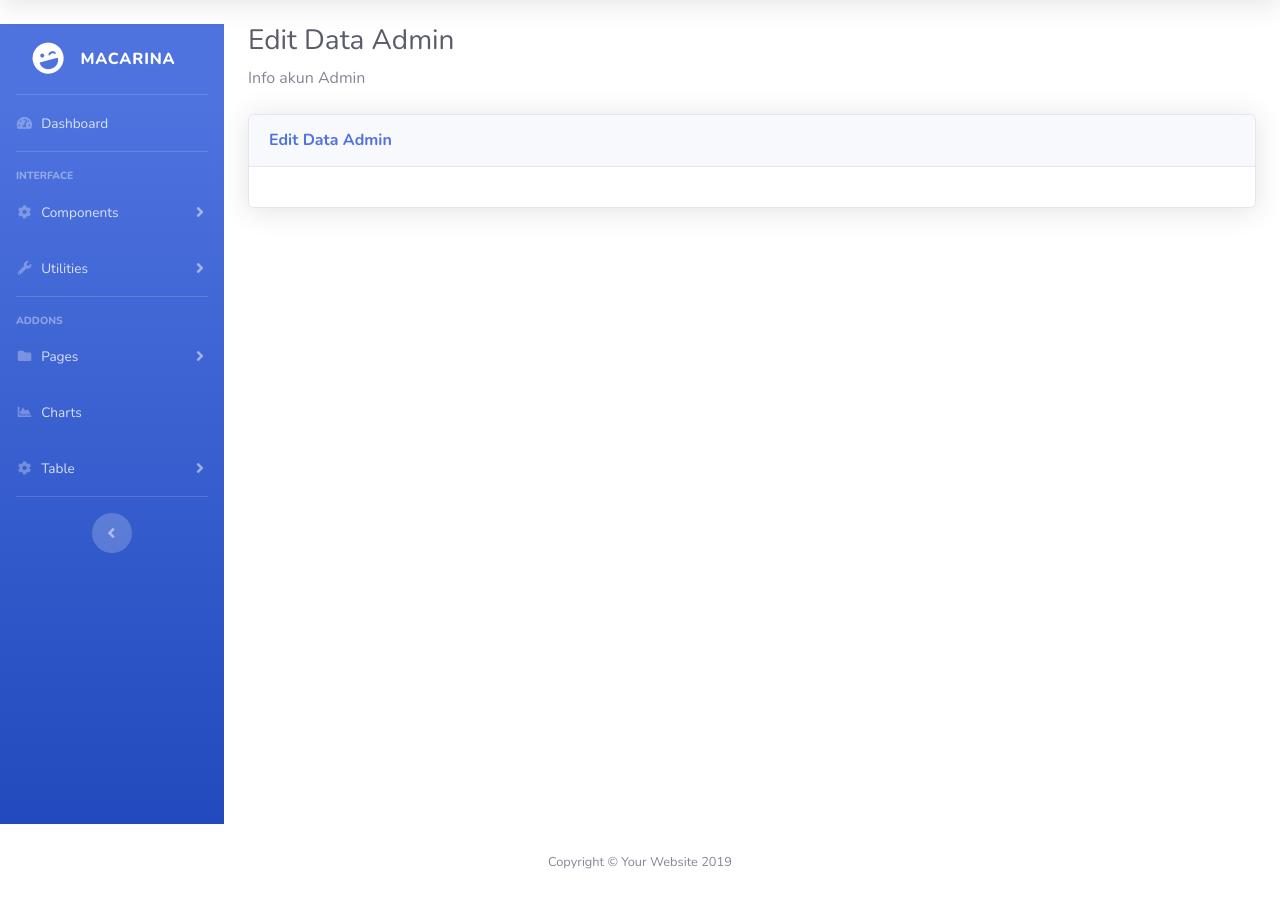
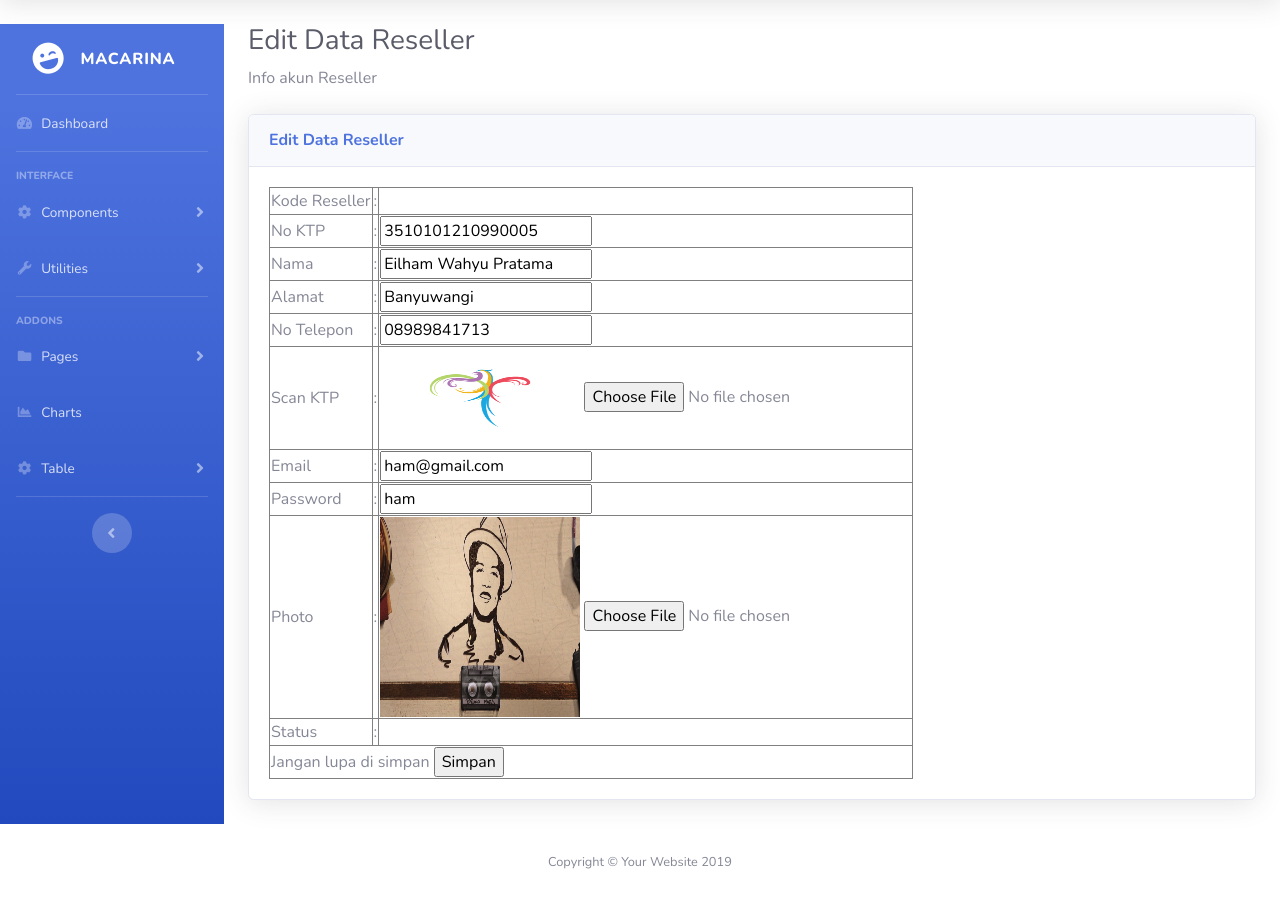
Before and after one commit to anjualiciajohan/Macarina, a PHP site: page /admin/reseller/detReseller.php?txt_idrsl=5 in a window 1280 px wide. Shown: the part 70-971 px from the top of the page. Run offline with PHP 8.4, Linux system fonts and the light colour scheme; data comes from the database, SQL or seed files in the repository; data that the repository does not hold is empty.

Commit message:
Fixing CURD Reseller
editing pada syntac curd reseller, untuk aktif non aktif dan edit data diri reseller

```diff
--- a/admin/reseller/detReseller.php
+++ b/admin/reseller/detReseller.php
@@ -38,53 +38,91 @@ include_once "../config/side.php";
         <div class="container-fluid">
 
           <!-- Page Heading -->
-          <h1 class="h3 mb-2 text-gray-800">Edit Data Admin</h1>
-          <p class="mb-4">Info akun Admin</p>
+          <h1 class="h3 mb-2 text-gray-800">Edit Data Reseller</h1>
+          <p class="mb-4">Info akun Reseller</p>
 
           <!-- DataTales Example -->
           <div class="card shadow mb-4">
             <div class="card-header py-3">
-              <h6 class="m-0 font-weight-bold text-primary">Edit Data Admin</h6>
+              <h6 class="m-0 font-weight-bold text-primary">Edit Data Reseller</h6>
             </div>
             <div class="card-body">
             <?php
             include "../config/config.php";
-            $id = $_GET['txt_idadm'];
-            $query_mysql = mysqli_query($koneksi,"SELECT admin.* , admin.kd_admin
-            FROM admin
-              WHERE admin.kd_admin = $id");
-            //$data = mysqli_fetch_array($query_mysql);
+            $id = $_GET['txt_idrsl'];
+            $query_mysql = mysqli_query($koneksi,"SELECT reseller.* , reseller.id_reseller
+            FROM reseller
+              WHERE reseller.id_reseller = $id");
+
             while($data = mysqli_fetch_array($query_mysql)){
 
           ?>
-            <form method ="POST" action="editAdmin.php" enctype="multipart/form-data">
+            <form method ="POST" action="editReseller.php" enctype="multipart/form-data">
                 <table border="1">
-                    <tr>
-                        <td>Kode Admin</td>
+                <tr>
+                        <td>Kode Reseller</td>
                         <td>:</td>
-                        <td><input type="hidden" name="txt_idadm" value="<?php echo $data['kd_admin'] ?>"></td>
+                        <td><input type="hidden" name="txt_idrsl" value="<?php echo $data['id_reseller'] ?>"></td>
                     </tr>
                     <tr>
-                        <td>User</td>
+                        <td>No KTP</td>
                         <td>:</td>
-                        <td><input type="text" name="txt_user" value="<?php echo $data['user'] ?>"></td>
+                        <td><input  type="text" name="txt_no_ktp" value="<?php echo $data['no_ktp'] ?>"></td>
+                    </tr>
+                    <tr>
+                        <td>Nama</td>
+                        <td>:</td>
+                        <td><input  type="text" name="txt_nama" value="<?php echo $data['nama_reseller'] ?>"></td>
+                    </tr>
+                    <tr>
+                        <td>Alamat </td>
+                        <td>:</td>
+                        <td><input  type="textarea" name="txt_almt" value="<?php echo $data['alamat'] ?>"> </td>
+                    </tr>
+                    <tr>
+                        <td>No Telepon </td>
+                        <td>:</td>
+                        <td><input  type="textarea" name="txt_no" value="<?php echo $data['no_tlp'] ?>"> </td>
+                    </tr>
+                    <tr>
+                        <td>Scan KTP </td>
+                        <td>:</td>
+                        <td><?php echo "<img src='../img/reseller/".$data['scan_ktp']."' width='200px' height='100px'/>" ?>
+                        <input type="file" name="sc_ktp"  />
+                      </td>
+                    </tr>
+                    <tr>
+                        <td>Email</td>
+                        <td>:</td>
+                        <td><input  type="text" name="txt_email" value="<?php echo $data['email'] ?>" ></td>
                     </tr>
                     <tr>
                         <td>Password</td>
                         <td>:</td>
-                        <td><input type="text" name="txt_pwd" value="<?php echo $data['password'] ?>" ></td>
-                    </tr>
-                    <tr>
-                        <td>Alamat </td>
-                        <td>:</td>
-                        <td><input type="text" name="txt_almt" value="<?php echo $data['alamat_admin'] ?>"> </td>
+                        <td><input  type="text" name="txt_pwd" value="<?php echo $data['password'] ?>" ></td>
                     </tr>
                     <tr>
                         <td>Photo </td>
                         <td>:</td>
-                        <td><?php echo "<img src='../img/".$data['gambar']."' width='100px' height='100px'/>" ?>
-                        <input type="file" name="gambar" required />
+                        <td><?php echo "<img src='../img/reseller/foto/".$data['pas_foto']."' width='200px' height='200px'/>" ?>
+                        <input type="file" name="gambar" />
                        </td>
+                    </tr>
+                    <?php
+                    $status1 = $data['status'];
+                    ?>
+                    <tr>
+                        <td>Status</td>
+                        <td>:</td>
+                        <td><label><?php
+                         if ($status1 == "0"){
+                          ?>NonAktif
+
+                        <?php   }
+                        else if ($status1 == "1") {
+                           ?>Aktif
+                        <?php  }
+                        ?></td>
                     </tr>
                     <tr>
 
```
Also changed, not shown: admin/index.php (+21 -17 lines), admin/reseller/aktifReseller.php (+4 -4 lines), admin/reseller/detailReseller.php (+6 -6 lines), admin/reseller/editReseller.php (+15 -8 lines), admin/img/reseller/balado.jpg (added), admin/img/reseller/foto/ori.jpg (added), admin/img/reseller/indomie.jpg (added).
